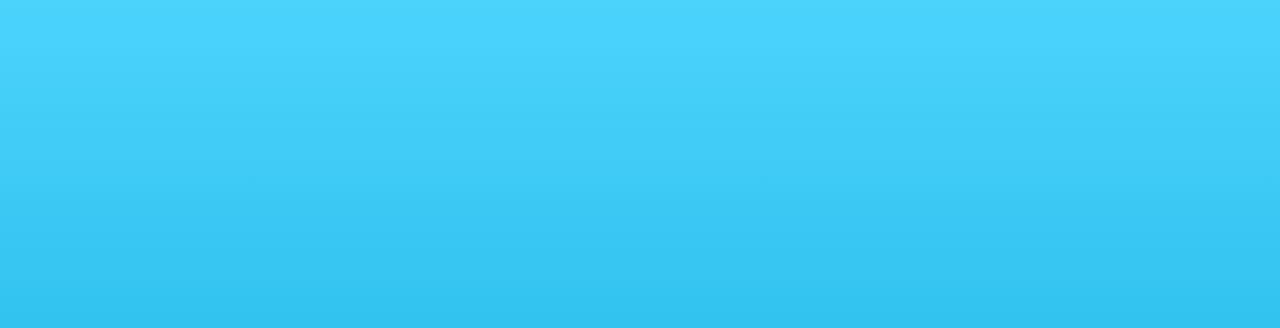
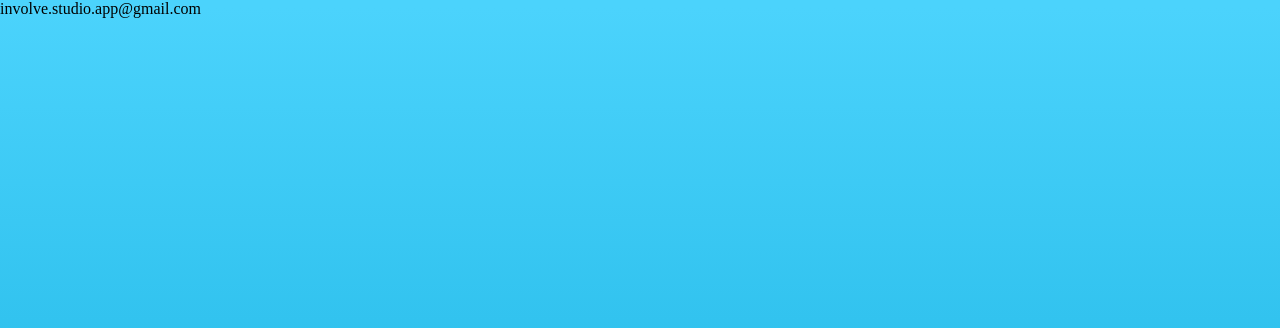
Before and after one commit to InvolveStudio/InvolveStudio, a plain HTML site: page index.html in a window 1280 px wide. Shown: the top 328 px of the page. Drawn offline with Linux system fonts and the light colour scheme.

Commit message:
Update index.html

```diff
--- a/index.html
+++ b/index.html
@@ -35,6 +35,7 @@
 			<div class="logo">
 				<img src="/logo.png" alt="">
 			</div>
+			<div>involve.studio.app@gmail.com</div>
 		</div>
 	</body>
 </html>
```
